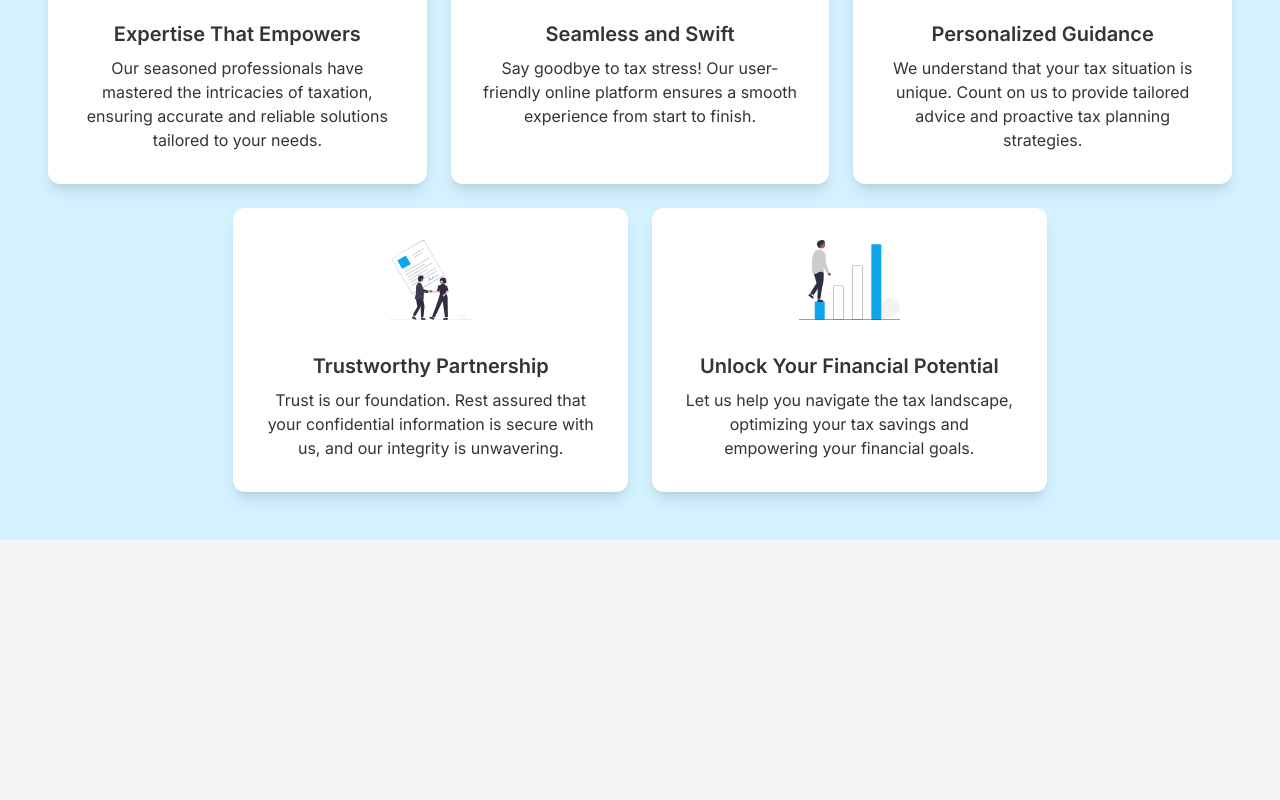
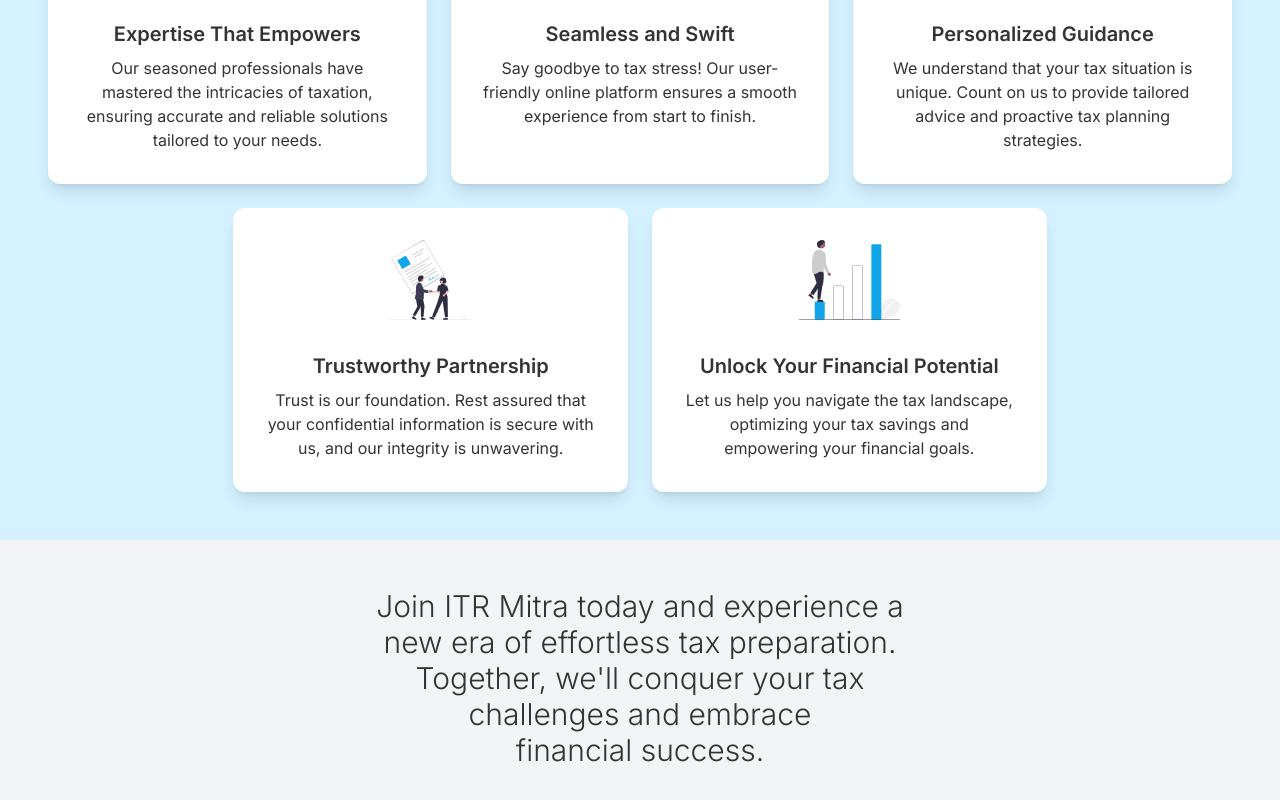
Before and after one commit to itrmitra/itrmitra, a Next.js app: page /about-us in a window 1280 px wide. Shown: the part 1161-1961 px from the top of the page. Before the commit the page ends 1701 px from the top, so only its background shows below. Built offline with nearby package versions, Linux system fonts and the light colour scheme.

Commit message:
add ending message in about us tab

```diff
--- a/src/pages/about-us.tsx
+++ b/src/pages/about-us.tsx
@@ -43,6 +43,12 @@ export default function AboutUs() {
                     ))}
                 </div>
             </div>
+            <div className="mx-auto px-8 py-12 md:w-1/2">
+                <h1 className="text-center text-lg font-light md:text-3xl">
+                    Join ITR Mitra today and experience a new era of effortless tax preparation.
+                    Together, we'll conquer your tax challenges and embrace financial success.
+                </h1>
+            </div>
         </>
     )
 }
```
